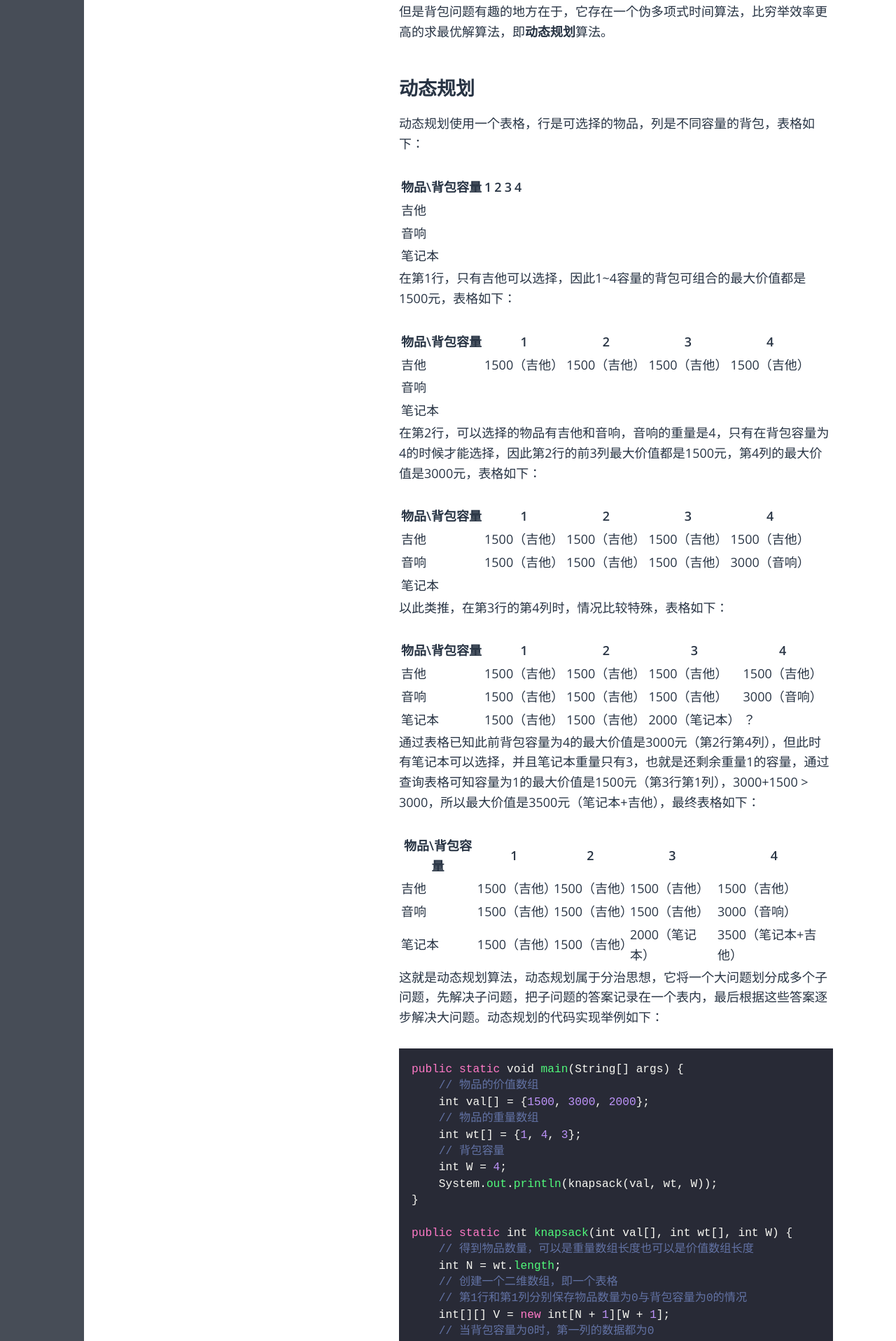
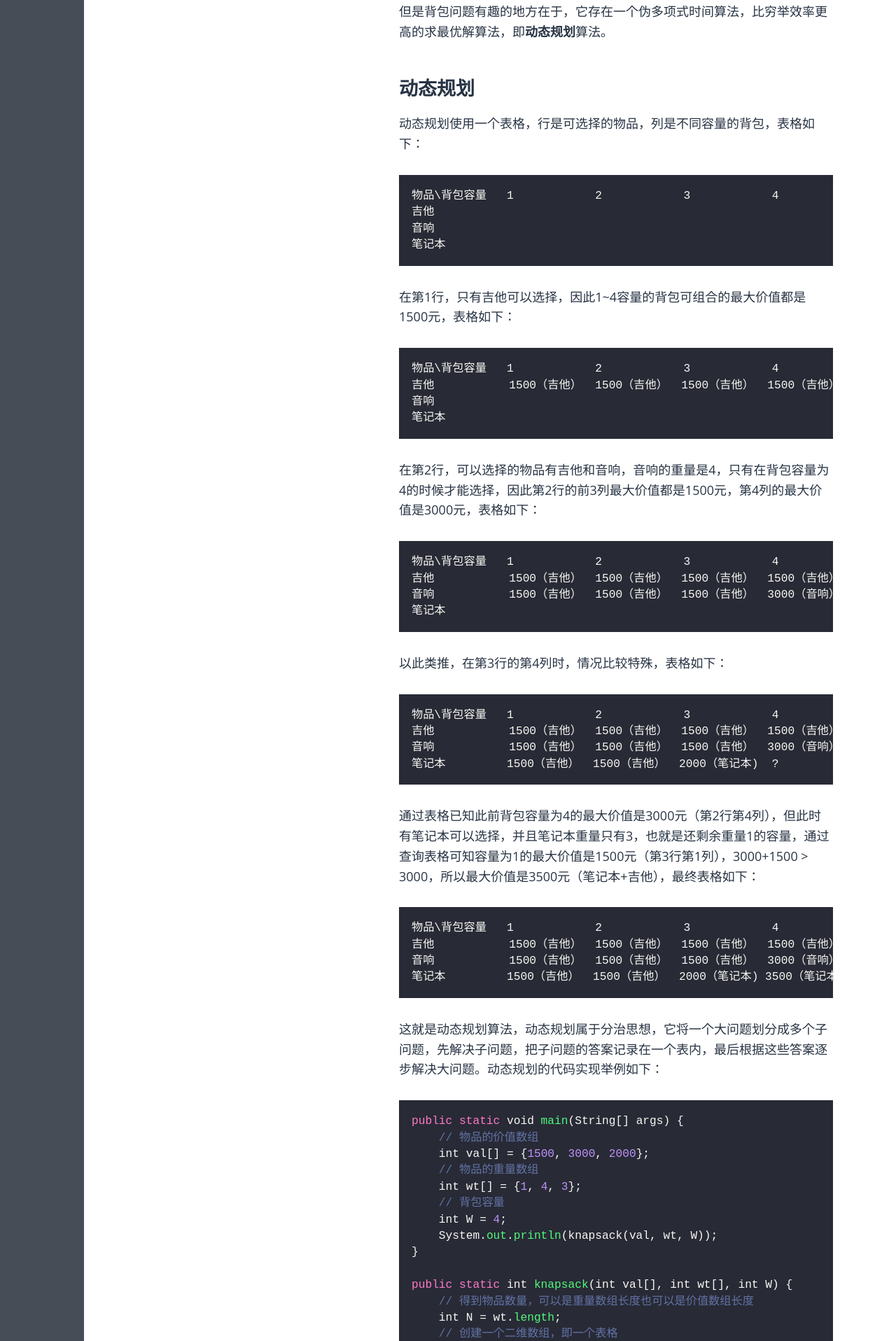
Before and after one commit to kpali/blog, a Jekyll site: the page built from _posts/tech/2018-12-20-data-structure-and-algorithm-dynamic-programming.md, in a window 1280 px wide. Shown: the part 781-2697 px from the top of the page at 70% size. Built offline with Jekyll 4.4.1, drawn with Linux system fonts in a browser that asks for light colours; some web fonts are replaced.

Commit message:
修改文章内容

````diff
--- a/_posts/tech/2018-12-20-data-structure-and-algorithm-dynamic-programming.md
+++ b/_posts/tech/2018-12-20-data-structure-and-algorithm-dynamic-programming.md
@@ -22,43 +22,48 @@ tags: [ 数据结构,算法 ]
 
 动态规划使用一个表格，行是可选择的物品，列是不同容量的背包，表格如下：
 
-| 物品\背包容量 | 1    | 2    | 3    | 4    |
-| ------------- | ---- | ---- | ---- | ---- |
-| 吉他          |      |      |      |      |
-| 音响          |      |      |      |      |
-| 笔记本        |      |      |      |      |
+```
+物品\背包容量   1            2            3            4
+吉他
+音响
+笔记本
+```
 
 在第1行，只有吉他可以选择，因此1~4容量的背包可组合的最大价值都是1500元，表格如下：
 
-| 物品\背包容量 | 1            | 2            | 3            | 4            |
-| ------------- | ------------ | ------------ | ------------ | ------------ |
-| 吉他          | 1500（吉他） | 1500（吉他） | 1500（吉他） | 1500（吉他） |
-| 音响          |              |              |              |              |
-| 笔记本        |              |              |              |              |
+```
+物品\背包容量   1            2            3            4
+吉他           1500（吉他）  1500（吉他）  1500（吉他）  1500（吉他）
+音响
+笔记本
+```
 
 在第2行，可以选择的物品有吉他和音响，音响的重量是4，只有在背包容量为4的时候才能选择，因此第2行的前3列最大价值都是1500元，第4列的最大价值是3000元，表格如下：
 
-| 物品\背包容量 | 1            | 2            | 3            | 4            |
-| ------------- | ------------ | ------------ | ------------ | ------------ |
-| 吉他          | 1500（吉他） | 1500（吉他） | 1500（吉他） | 1500（吉他） |
-| 音响          | 1500（吉他） | 1500（吉他） | 1500（吉他） | 3000（音响） |
-| 笔记本        |              |              |              |              |
+```
+物品\背包容量   1            2            3            4
+吉他           1500（吉他）  1500（吉他）  1500（吉他）  1500（吉他）
+音响           1500（吉他）  1500（吉他）  1500（吉他）  3000（音响）
+笔记本
+```
 
 以此类推，在第3行的第4列时，情况比较特殊，表格如下：
 
-| 物品\背包容量 | 1            | 2            | 3              | 4            |
-| ------------- | ------------ | ------------ | -------------- | ------------ |
-| 吉他          | 1500（吉他） | 1500（吉他） | 1500（吉他）   | 1500（吉他） |
-| 音响          | 1500（吉他） | 1500（吉他） | 1500（吉他）   | 3000（音响） |
-| 笔记本        | 1500（吉他） | 1500（吉他） | 2000（笔记本） | ？           |
+```
+物品\背包容量   1            2            3            4
+吉他           1500（吉他）  1500（吉他）  1500（吉他）  1500（吉他）
+音响           1500（吉他）  1500（吉他）  1500（吉他）  3000（音响）
+笔记本         1500（吉他）  1500（吉他）  2000（笔记本)  ?
+```
 
 通过表格已知此前背包容量为4的最大价值是3000元（第2行第4列），但此时有笔记本可以选择，并且笔记本重量只有3，也就是还剩余重量1的容量，通过查询表格可知容量为1的最大价值是1500元（第3行第1列），3000+1500 > 3000，所以最大价值是3500元（笔记本+吉他），最终表格如下：
 
-| 物品\背包容量 | 1            | 2            | 3              | 4                   |
-| ------------- | ------------ | ------------ | -------------- | ------------------- |
-| 吉他          | 1500（吉他） | 1500（吉他） | 1500（吉他）   | 1500（吉他）        |
-| 音响          | 1500（吉他） | 1500（吉他） | 1500（吉他）   | 3000（音响）        |
-| 笔记本        | 1500（吉他） | 1500（吉他） | 2000（笔记本） | 3500（笔记本+吉他） |
+```
+物品\背包容量   1            2            3            4
+吉他           1500（吉他）  1500（吉他）  1500（吉他）  1500（吉他）
+音响           1500（吉他）  1500（吉他）  1500（吉他）  3000（音响）
+笔记本         1500（吉他）  1500（吉他）  2000（笔记本) 3500（笔记本+吉他）
+```
 
 这就是动态规划算法，动态规划属于分治思想，它将一个大问题划分成多个子问题，先解决子问题，把子问题的答案记录在一个表内，最后根据这些答案逐步解决大问题。动态规划的代码实现举例如下：
 
````
